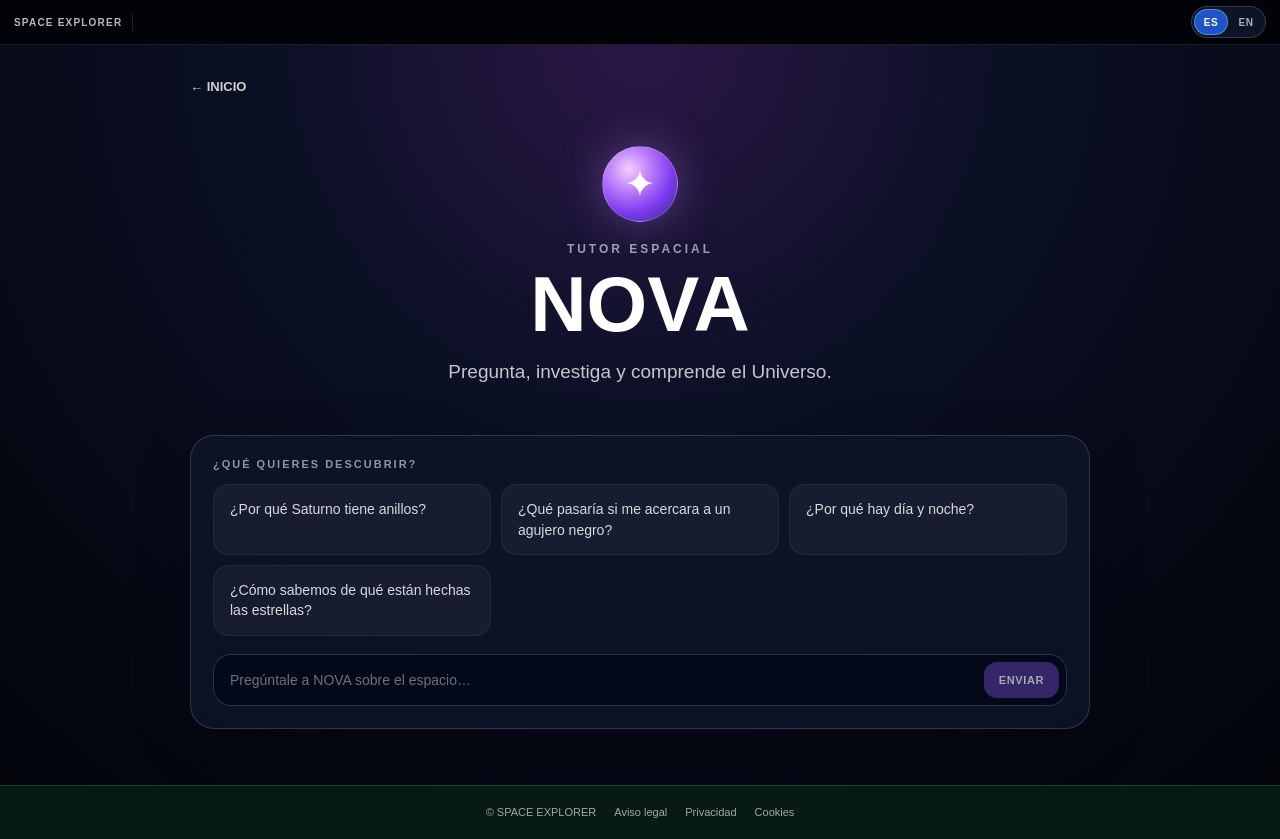
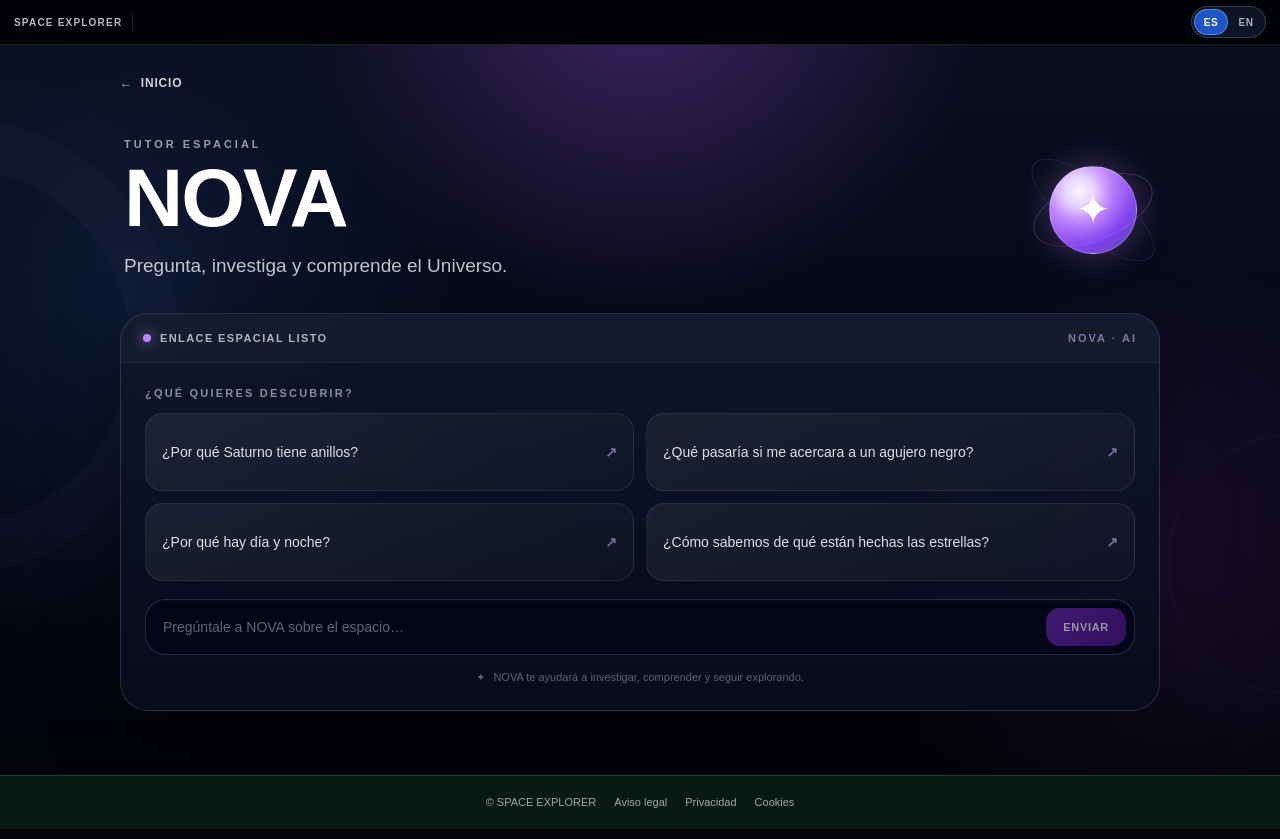
Before and after one commit to Nacho12PIA/space-explorer, a Next.js app: page /nova in a window 1280 px wide. Built offline with nearby package versions, Linux system fonts and the light colour scheme.

Commit message:
Aplica nueva identidad visual de NOVA

```diff
--- a/app/nova/page.js
+++ b/app/nova/page.js
@@ -3,178 +3,70 @@
 import Link from "next/link";
 import { useLanguage } from "../../i18n/LanguageContext";
 import { getNovaContent } from "../../i18n/nova";
+import styles from "./NovaPage.module.css";
 
 export default function NovaPage() {
   const { language } = useLanguage();
   const content = getNovaContent(language);
+  const isEnglish = language === "en";
 
   return (
-    <main
-      style={{
-        minHeight: "100%",
-        boxSizing: "border-box",
-        background:
-          "radial-gradient(circle at 50% 0%, #2b1747 0%, #0b1024 38%, #02040a 100%)",
-        color: "white",
-        padding: "32px 20px 56px",
-      }}
-    >
-      <div style={{ width: "100%", maxWidth: 900, margin: "0 auto" }}>
-        <Link
-          href="/"
-          style={{
-            display: "inline-block",
-            color: "white",
-            textDecoration: "none",
-            marginBottom: 34,
-            fontSize: 13,
-            fontWeight: 800,
-            opacity: 0.8,
-          }}
-        >
-          ← {content.home}
+    <main className={styles.page}>
+      <div className={styles.shell}>
+        <Link href="/" className={styles.back}>
+          <span aria-hidden="true">←</span>
+          {content.home}
         </Link>
 
-        <section style={{ textAlign: "center", padding: "18px 0 26px" }}>
-          <div
-            aria-hidden="true"
-            style={{
-              width: 76,
-              height: 76,
-              margin: "0 auto 20px",
-              borderRadius: "50%",
-              display: "grid",
-              placeItems: "center",
-              fontSize: 38,
-              background:
-                "radial-gradient(circle at 35% 30%, #f5d0fe 0%, #c084fc 28%, #7c3aed 62%, #312e81 100%)",
-              boxShadow: "0 0 46px rgba(192,132,252,0.38)",
-              border: "1px solid rgba(255,255,255,0.24)",
-            }}
-          >
-            ✦
+        <section className={styles.hero}>
+          <div className={styles.heroCopy}>
+            <div className={styles.eyebrow}>{content.label}</div>
+            <h1 className={styles.title}>{content.title}</h1>
+            <p className={styles.subtitle}>{content.subtitle}</p>
           </div>
 
-          <div
-            style={{
-              fontSize: 12,
-              letterSpacing: 3,
-              opacity: 0.58,
-              fontWeight: 800,
-            }}
-          >
-            {content.label}
+          <div className={styles.avatarWrap} aria-hidden="true">
+            <div className={styles.avatarOrbit} />
+            <div className={styles.avatarOrbit2} />
+            <div className={styles.avatar}>✦</div>
+          </div>
+        </section>
+
+        <section className={styles.console} aria-label={content.title}>
+          <div className={styles.consoleHeader}>
+            <div className={styles.status}>
+              <span className={styles.statusDot} />
+              <span>{isEnglish ? "SPACE LINK READY" : "ENLACE ESPACIAL LISTO"}</span>
+            </div>
+            <div className={styles.consoleMark}>NOVA · AI</div>
           </div>
 
-          <h1
-            style={{
-              fontSize: "clamp(44px, 10vw, 78px)",
-              lineHeight: 1,
-              margin: "9px 0 14px",
-            }}
-          >
-            {content.title}
-          </h1>
+          <div className={styles.content}>
+            <div className={styles.promptLabel}>{content.suggestedQuestions}</div>
 
-          <p
-            style={{
-              maxWidth: 600,
-              margin: "0 auto",
-              fontSize: "clamp(16px, 3.8vw, 19px)",
-              lineHeight: 1.6,
-              opacity: 0.76,
-            }}
-          >
-            {content.subtitle}
-          </p>
-        </section>
+            <div className={styles.suggestions}>
+              {content.suggestions.map((question) => (
+                <div className={styles.suggestion} key={question}>
+                  {question}
+                </div>
+              ))}
+            </div>
 
-        <section
-          style={{
-            marginTop: 22,
-            padding: "22px",
-            borderRadius: 24,
-            background: "rgba(15,23,42,0.72)",
-            border: "1px solid rgba(216,180,254,0.20)",
-            boxShadow: "0 18px 55px rgba(0,0,0,0.22)",
-          }}
-        >
-          <div
-            style={{
-              fontSize: 11,
-              letterSpacing: 2,
-              fontWeight: 800,
-              opacity: 0.55,
-              marginBottom: 14,
-            }}
-          >
-            {content.suggestedQuestions}
-          </div>
+            <div className={styles.composer}>
+              <div className={styles.placeholder}>{content.placeholder}</div>
+              <button className={styles.send} type="button" disabled>
+                {content.send}
+              </button>
+            </div>
 
-          <div
-            style={{
-              display: "grid",
-              gridTemplateColumns: "repeat(auto-fit, minmax(220px, 1fr))",
-              gap: 10,
-            }}
-          >
-            {content.suggestions.map((question) => (
-              <div
-                key={question}
-                style={{
-                  padding: "14px 16px",
-                  borderRadius: 16,
-                  background: "rgba(255,255,255,0.055)",
-                  border: "1px solid rgba(255,255,255,0.08)",
-                  lineHeight: 1.45,
-                  fontSize: 14,
-                  opacity: 0.84,
-                }}
-              >
-                {question}
-              </div>
-            ))}
-          </div>
-
-          <div
-            style={{
-              display: "flex",
-              gap: 10,
-              marginTop: 18,
-              padding: "7px 7px 7px 16px",
-              borderRadius: 18,
-              background: "rgba(2,6,23,0.72)",
-              border: "1px solid rgba(216,180,254,0.20)",
-              alignItems: "center",
-            }}
-          >
-            <div
-              style={{
-                flex: 1,
-                minWidth: 0,
-                color: "rgba(255,255,255,0.42)",
-                fontSize: 14,
-              }}
-            >
-              {content.placeholder}
+            <div className={styles.footerHint}>
+              <span aria-hidden="true">✦</span>
+              <span>
+                {isEnglish
+                  ? "NOVA will help you investigate, understand, and keep exploring."
+                  : "NOVA te ayudará a investigar, comprender y seguir explorando."}
+              </span>
             </div>
-            <button
-              type="button"
-              disabled
-              style={{
-                border: 0,
-                borderRadius: 13,
-                padding: "12px 15px",
-                fontWeight: 900,
-                fontSize: 11,
-                letterSpacing: 0.6,
-                color: "white",
-                background: "rgba(139,92,246,0.55)",
-                opacity: 0.65,
-              }}
-            >
-              {content.send}
-            </button>
           </div>
         </section>
       </div>
```
